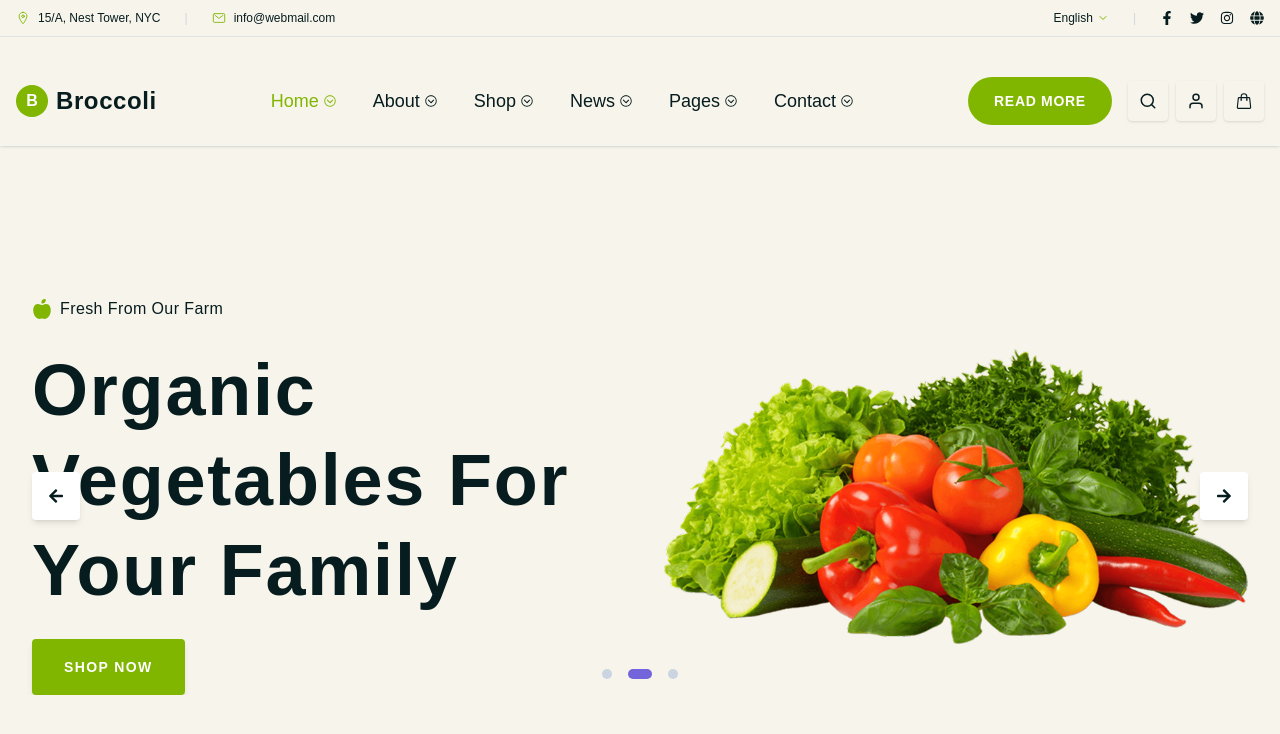
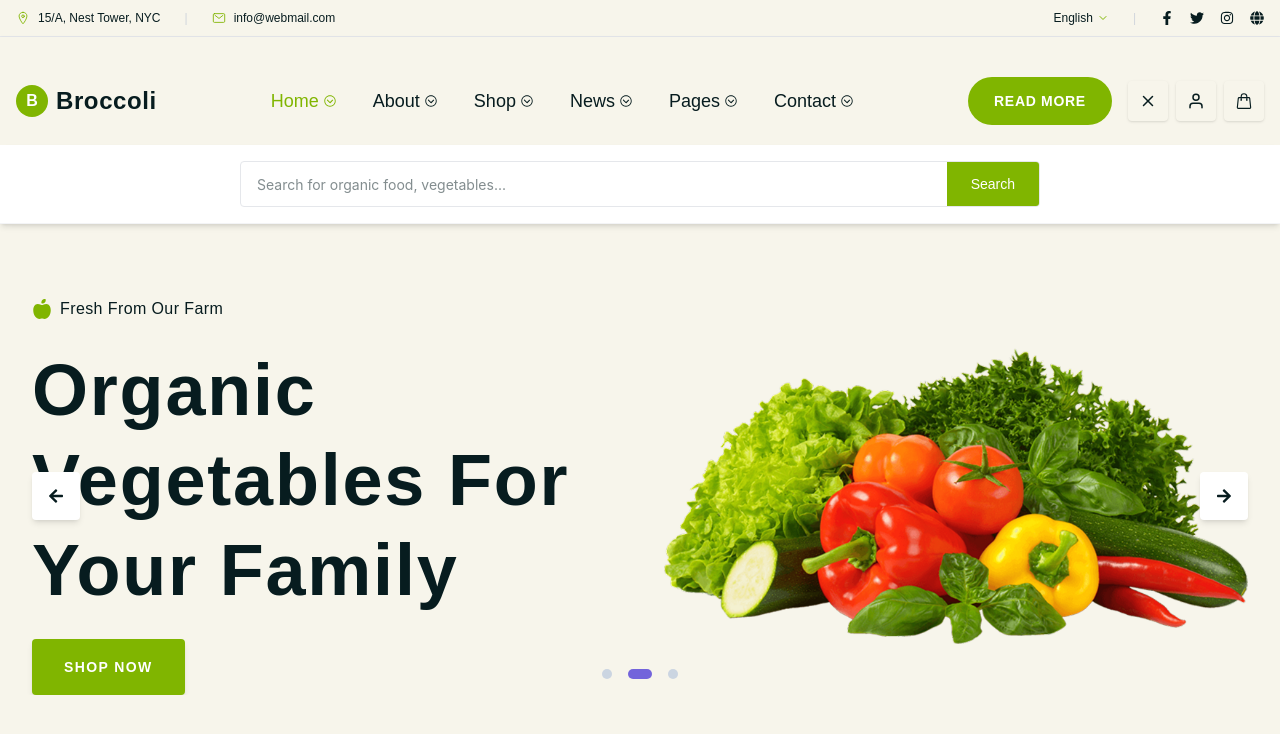
Before and after one commit to mahirTheCoder/react_project, a React (Vite) app: page / in a window 1280 px wide. Both pictures are taken after a click on the button 1147 px from the left and 101 px from the top of the page. Shown: the top 734 px of the page. Built offline with nearby package versions, Linux system fonts and the light colour scheme.

Commit message:
search add

```diff
--- a/src/Componets/ui/Navbar.jsx
+++ b/src/Componets/ui/Navbar.jsx
@@ -1,10 +1,12 @@
-import React from 'react'
+import React, { useState } from 'react'
 import { Link } from 'react-router'
 import { IoIosArrowDropdown } from 'react-icons/io'
-import { FiSearch, FiUser, FiMenu } from 'react-icons/fi'
+import { FiSearch, FiUser, FiMenu, FiX } from 'react-icons/fi'
 import { HiOutlineShoppingBag } from 'react-icons/hi2'
 
 const Navbar = () => {
+  const [searchOpen, setSearchOpen] = useState(false);
+
   const navItems = [
     {
       navContenet: 'Home',
@@ -59,8 +61,8 @@ const Navbar = () => {
   ];
 
   return (
-    <nav className="pt-5 w-full bg-[#F7F5EB]  border-b border-gray-100 shadow-sm sticky top-0 z-50">
-      <div className="container px-4 ">
+    <nav className="pt-5 w-full bg-[#F7F5EB] border-b border-gray-100 shadow-sm sticky top-0 z-50">
+      <div className="container mx-auto px-4 relative">
         <div className="menu_row flex items-center justify-between py-5">
 
           {/* Logo */}
@@ -109,12 +111,12 @@ const Navbar = () => {
 
           {/* Desktop Right Side */}
           <div className="hidden lg:flex items-center gap-4">
-            <button className="menu_button w-36 h-12 bg-brand rounded-full  font-prim font-bold text-white hover:bg-prim duration-500 uppercase tracking-wider text-sm">
+            <button className="menu_button w-36 h-12 bg-brand rounded-full font-prim font-bold text-white hover:bg-prim duration-500 uppercase tracking-wider text-sm">
               Read More
             </button>
             <div className="flex items-center gap-2">
-              <button className="w-10 h-10 bg-bg-main flex items-center justify-center text-prim hover:bg-brand hover:text-white transition-all shadow-sm text-lg rounded-sm">
-                <FiSearch />
+              <button onClick={() => setSearchOpen(!searchOpen)} className="w-10 h-10 bg-bg-main flex items-center justify-center text-prim hover:bg-brand hover:text-white transition-all shadow-sm text-lg rounded-sm cursor-pointer">
+                {searchOpen ? <FiX /> : <FiSearch />}
               </button>
               <button className="w-10 h-10 bg-bg-main flex items-center justify-center text-prim hover:bg-brand hover:text-white transition-all shadow-sm text-lg rounded-sm">
                 <FiUser />
@@ -127,8 +129,8 @@ const Navbar = () => {
 
           {/* Mobile Layout */}
           <div className="flex lg:hidden items-center gap-3">
-            <button className="w-9 h-9 bg-bg-main flex items-center justify-center text-prim text-base rounded-sm">
-              <FiSearch />
+            <button onClick={() => setSearchOpen(!searchOpen)} className="w-9 h-9 bg-bg-main flex items-center justify-center text-prim text-base rounded-sm cursor-pointer">
+              {searchOpen ? <FiX /> : <FiSearch />}
             </button>
             <button className="w-9 h-9 bg-bg-main flex items-center justify-center text-prim text-base rounded-sm">
               <HiOutlineShoppingBag />
@@ -139,6 +141,22 @@ const Navbar = () => {
           </div>
 
         </div>
+
+        {/* Search Bar - Slides down perfectly right below the navbar row */}
+        <div className={`absolute left-0 right-0 top-full bg-white border-b border-gray-100 shadow-md px-4 py-4 z-40 transition-all duration-300 origin-top transform ${searchOpen ? 'opacity-100 scale-y-100 visible' : 'opacity-0 scale-y-0 invisible'}`}>
+          <div className="max-w-[800px] mx-auto flex items-center border border-gray-200 rounded overflow-hidden">
+            <input
+              type="text"
+              placeholder="Search for organic food, vegetables..."
+              className="w-full px-4 h-11 text-sm text-prim outline-none"
+              autoFocus={searchOpen}
+            />
+            <button className="bg-brand text-white px-6 h-11 font-prim font-medium hover:bg-prim transition-colors duration-300 cursor-pointer text-sm">
+              Search
+            </button>
+          </div>
+        </div>
+
       </div>
     </nav>
   )
```
